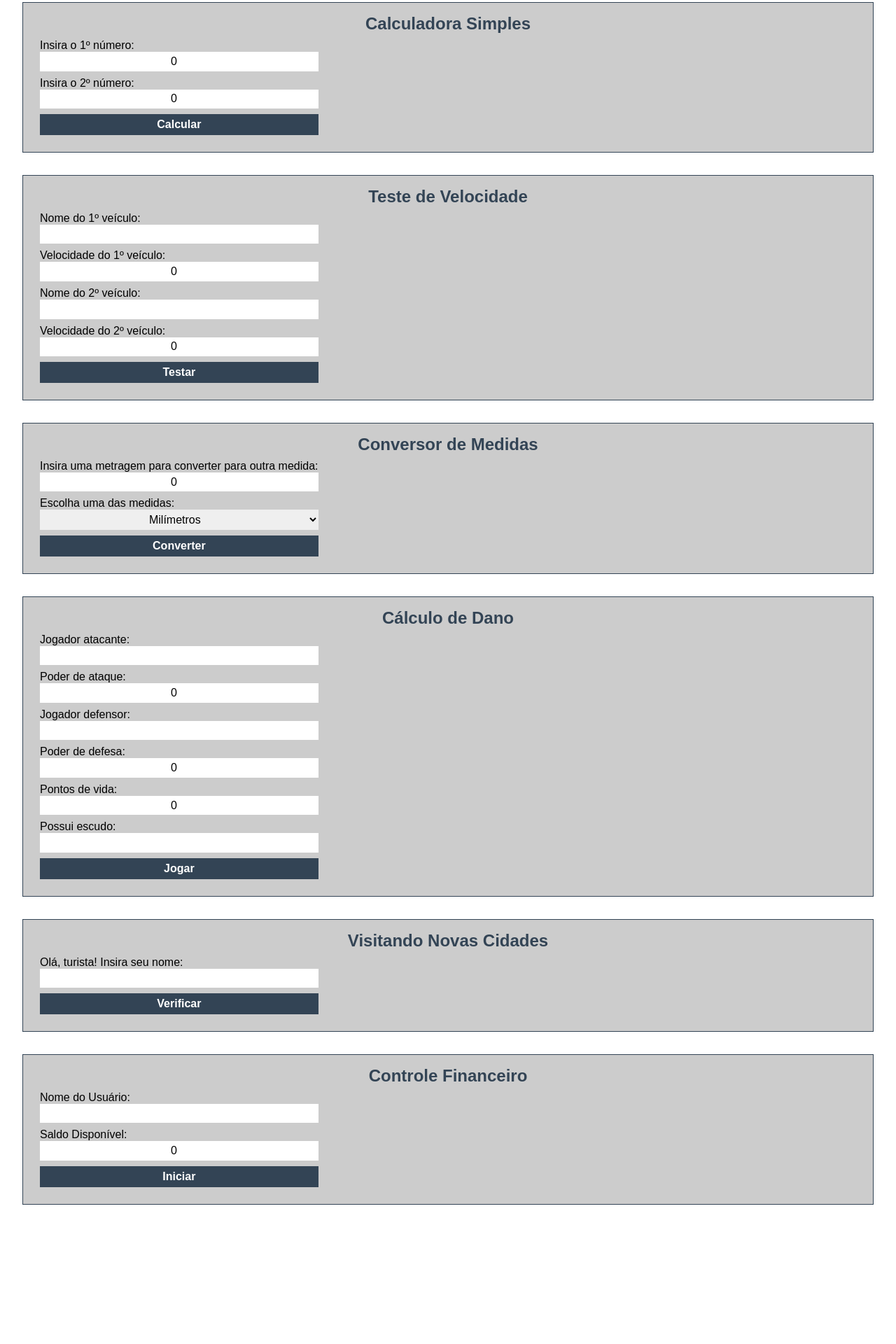
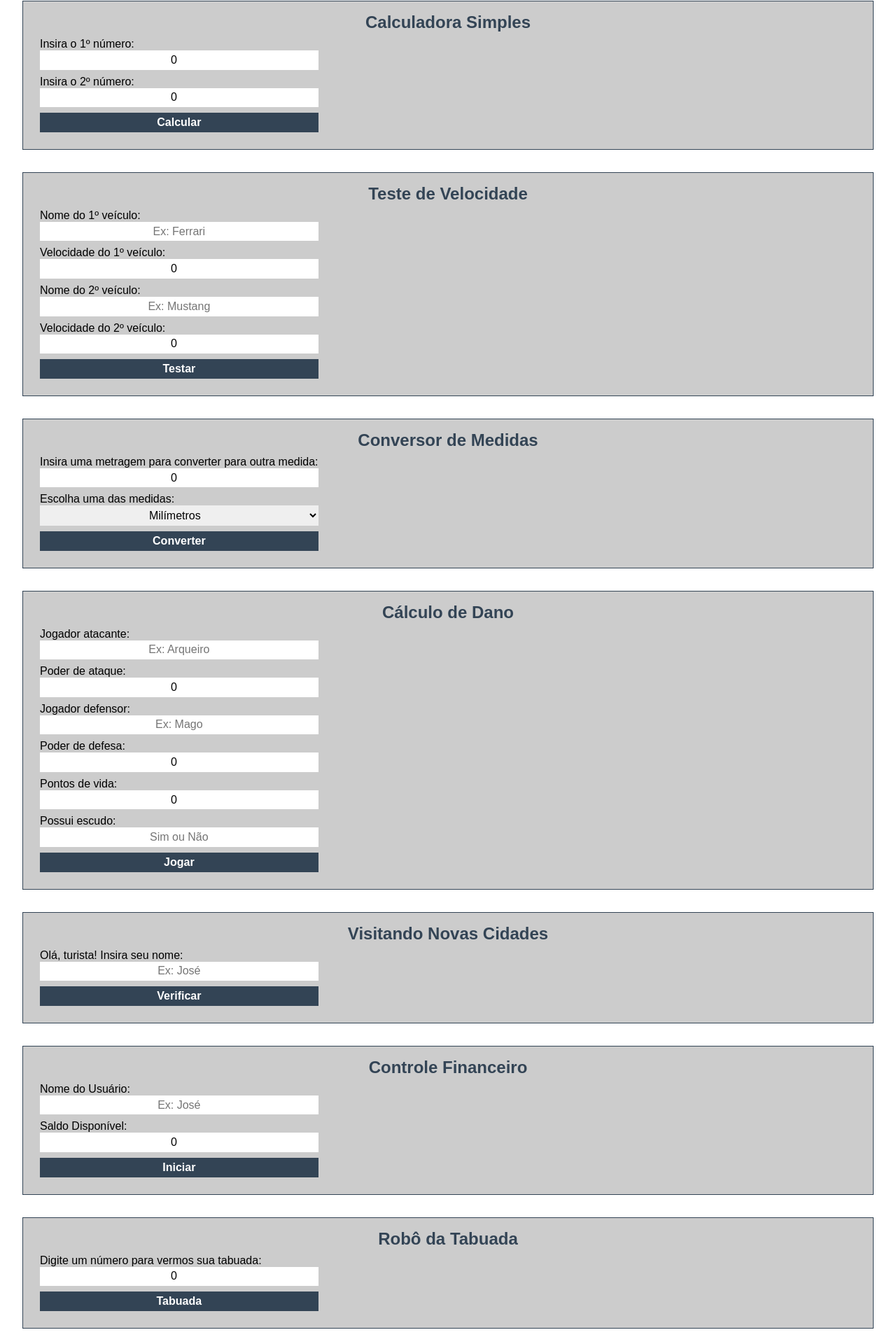
Before and after one commit to AndrewHGomes/Exercicios-react, a React (Vite) app: page / in a window 1280 px wide. Shown: the part 452-2372 px from the top of the page at 70% size. Before the commit the page ends 2205 px from the top, so only its background shows below. Built offline with nearby package versions, Linux system fonts and the light colour scheme.

Commit message:
Adição do exercício 8

```diff
--- a/src/App.jsx
+++ b/src/App.jsx
@@ -6,6 +6,7 @@ import Ex004 from "./components/Ex004";
 import Ex005 from "./components/Ex005";
 import Ex006 from "./components/Ex006";
 import Ex007 from "./components/Ex007";
+import Ex008 from "./components/Ex008";
 
 const App = () => {
   return (
@@ -20,6 +21,7 @@ const App = () => {
       <Ex005 />
       <Ex006 />
       <Ex007 />
+      <Ex008 />
     </>
   );
 };
--- a/src/components/Ex001/index.jsx
+++ b/src/components/Ex001/index.jsx
@@ -79,6 +79,7 @@ const Ex001 = () => {
               name="estudo"
               value={estudo}
               onChange={handleEstudo}
+              placeholder="Ex: Medicina"
             />
           </label>
           <button>Enviar</button>
--- a/src/components/Ex003/index.jsx
+++ b/src/components/Ex003/index.jsx
@@ -63,7 +63,13 @@ const Ex003 = () => {
         <form onSubmit={handleSubmit}>
           <label>
             <span>Nome do 1º veículo:</span>
-            <input type="text" name="car1" value={car1} onChange={handleCar1} />
+            <input
+              type="text"
+              name="car1"
+              value={car1}
+              onChange={handleCar1}
+              placeholder="Ex: Ferrari"
+            />
           </label>
           <label>
             <span>Velocidade do 1º veículo:</span>
@@ -76,7 +82,13 @@ const Ex003 = () => {
           </label>
           <label>
             <span>Nome do 2º veículo:</span>
-            <input type="text" name="car2" value={car2} onChange={handleCar2} />
+            <input
+              type="text"
+              name="car2"
+              value={car2}
+              onChange={handleCar2}
+              placeholder="Ex: Mustang"
+            />
           </label>
           <label>
             <span>Velocidade do 2º veículo:</span>
--- a/src/components/Ex005/index.jsx
+++ b/src/components/Ex005/index.jsx
@@ -80,6 +80,7 @@ const Ex005 = () => {
               name="atacante"
               value={atacante}
               onChange={handleAtacante}
+              placeholder="Ex: Arqueiro"
             />
           </label>
           <label>
@@ -98,6 +99,7 @@ const Ex005 = () => {
               name="defensor"
               value={defensor}
               onChange={handleDefensor}
+              placeholder="Ex: Mago"
             />
           </label>
           <label>
@@ -125,6 +127,7 @@ const Ex005 = () => {
               name="escudo"
               value={escudo}
               onChange={handleEscudo}
+              placeholder="Sim ou Não"
             />
           </label>
           <button>Jogar</button>
--- a/src/components/Ex006/Cidade.jsx
+++ b/src/components/Ex006/Cidade.jsx
@@ -16,6 +16,7 @@ const Cidade = (props) => {
           name="cidade"
           value={cidade}
           onChange={handleCidade}
+          placeholder="Ex: Pirassununga"
         />
       </label>
       <button onClick={() => props.cidades(cidade)}>Salvar</button>
--- a/src/components/Ex006/index.jsx
+++ b/src/components/Ex006/index.jsx
@@ -51,6 +51,7 @@ const Ex006 = () => {
               name="turista"
               value={turista}
               onChange={handleTurista}
+              placeholder="Ex: José"
             />
           </label>
           <button>Verificar</button>
--- a/src/components/Ex007/index.jsx
+++ b/src/components/Ex007/index.jsx
@@ -69,6 +69,7 @@ const Ex007 = () => {
               name="usuario"
               value={usuario}
               onChange={handleUsuario}
+              placeholder="Ex: José"
             />
           </label>
           <label>
--- /dev/null
+++ b/src/components/Ex008/index.jsx
@@ -0,0 +1,67 @@
+import React, { useState } from "react";
+
+const Ex008 = () => {
+  const [numero, setNumero] = useState(0);
+  const [tabuada, setTabuada] = useState([]);
+  const [mostrar, setMostrar] = useState(false);
+
+  const handleNumero = (e) => {
+    setTabuada([]);
+    setNumero(e.target.value);
+  };
+
+  const fazerTabuada = () => {
+    setTabuada([]);
+    for (let i = 1; i <= 10; i++) {
+      setTabuada((prevTabuada) => [...prevTabuada, numero * i]);
+    }
+  };
+
+  const handleSubmit = (ev) => {
+    ev.preventDefault();
+
+    fazerTabuada();
+
+    setMostrar(true);
+  };
+
+  const resetar = () => {
+    setMostrar(false);
+    setNumero(0);
+  };
+
+  return (
+    <section>
+      <h2>Robô da Tabuada</h2>
+      <div className="box">
+        <form onSubmit={handleSubmit}>
+          <label>
+            <span>Digite um número para vermos sua tabuada:</span>
+            <input
+              type="number"
+              name="numero"
+              value={numero}
+              onChange={handleNumero}
+            />
+          </label>
+          <button>Tabuada</button>
+        </form>
+        {mostrar && (
+          <div className="mostrar">
+            <p>Esta é a tabuada do {numero}:</p>
+            <ul style={{ listStyle: "none" }}>
+              {tabuada.map((tab, index) => (
+                <li key={index}>
+                  {numero} x {index + 1} = {tab}
+                </li>
+              ))}
+            </ul>
+            <button onClick={resetar}>Reset</button>
+          </div>
+        )}
+      </div>
+    </section>
+  );
+};
+
+export default Ex008;
--- a/src/index.css
+++ b/src/index.css
@@ -55,15 +55,13 @@ button {
   color: #fff;
   font-weight: bold;
   cursor: pointer;
-  border: 1px solid transparent;
+  border: none;
   padding: 0.3em;
   transition: 0.4s;
 }
 
 button:hover {
-  border-color: #345;
-  color: #345;
-  background-color: #fff;
+  background-color: #000;
 }
 
 .mostrar {
```
